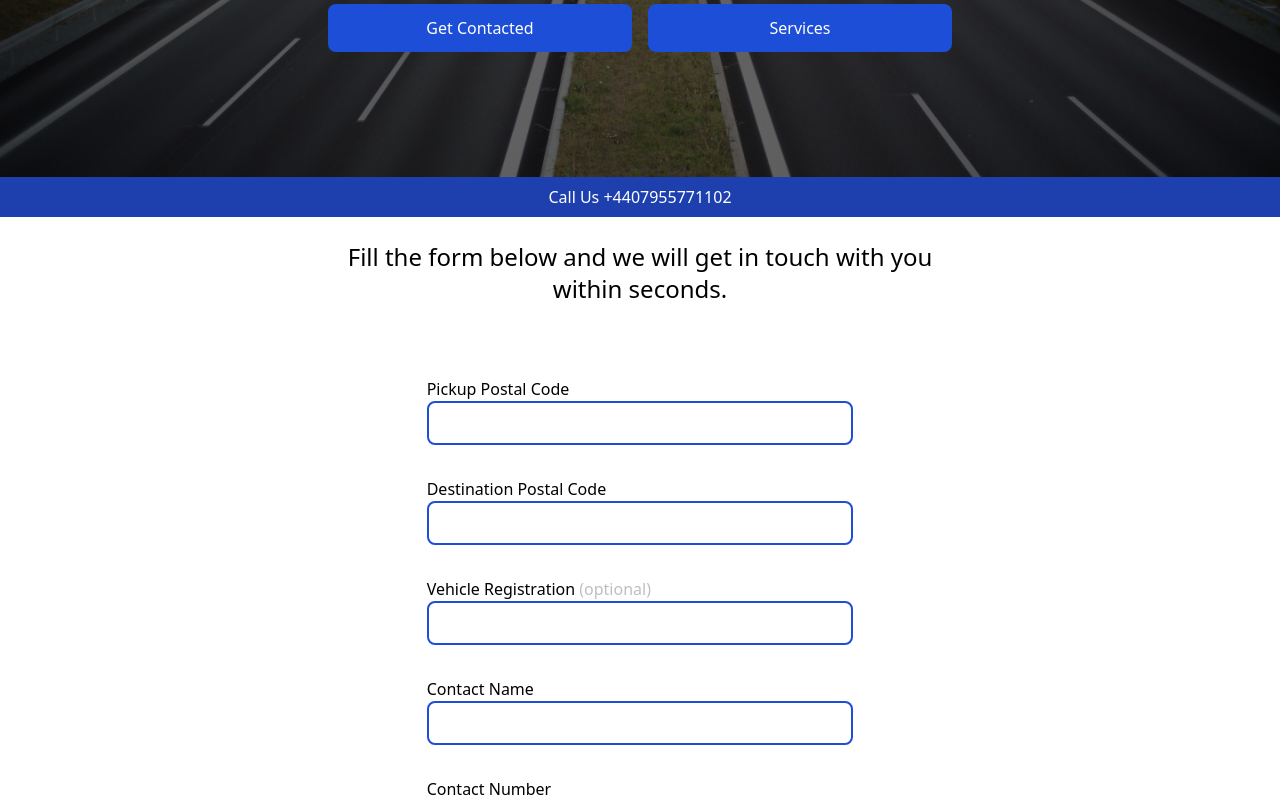
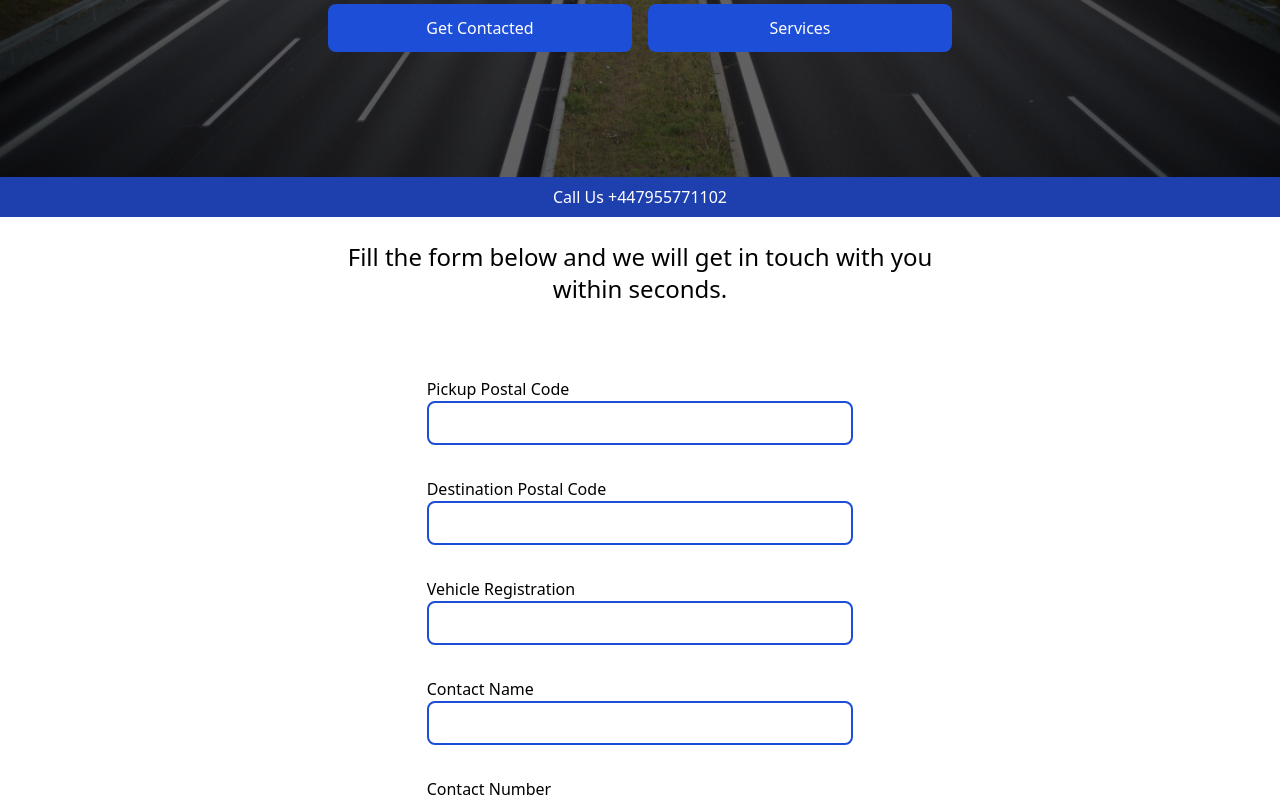
Before and after one commit to Quicktransport/quicktransport.github.io, a plain HTML site: page docs/index.html in a window 1280 px wide. Shown: the part 583-1383 px from the top of the page. Drawn offline with nearby package versions, Linux system fonts and the light colour scheme.

Commit message:
Update index.html

```diff
--- a/docs/index.html
+++ b/docs/index.html
@@ -60,7 +60,7 @@
       <a href="#form" class="mx-2 bg-blue-700 p-3 rounded-lg w-1/2">Get Contacted</a>
       <a href="#services" class="mx-2 bg-blue-700 p-3 rounded-lg w-1/2">Services</a>
     </div>
-    <a class="bg-blue-800 p-2 cursor-pointer" href="tel:+4407955771102">Call Us +4407955771102</a>
+    <a class="bg-blue-800 p-2 cursor-pointer" href="tel:+447955771102">Call Us +447955771102</a>
   </div>
   <div id="form" class="lg:w-1/2 lg:mx-auto">
     <h2 class="text-black text-center my-6 text-xl lg:text-2xl">Fill the form below and we will get in touch with you
@@ -79,7 +79,7 @@
           class="border-2 border-blue-700 uppercase rounded-lg p-2 mb-2 focus:outline-none focus:border-blue-400"
           required>
       </div>
-      <label for="vehicleReg" class="font-medium mt-6">Vehicle Registration <span class="opacity-25">(optional)</span></label>
+      <label for="vehicleReg" class="font-medium mt-6">Vehicle Registration</label>
       <input id="vehicleReg" type="text"
         class="border-2 border-blue-700 uppercase rounded-lg p-2 w-full mb-2 focus:outline-none focus:border-blue-400">
       <label for="contactName" class="font-medium mt-6">Contact Name</label>
```
